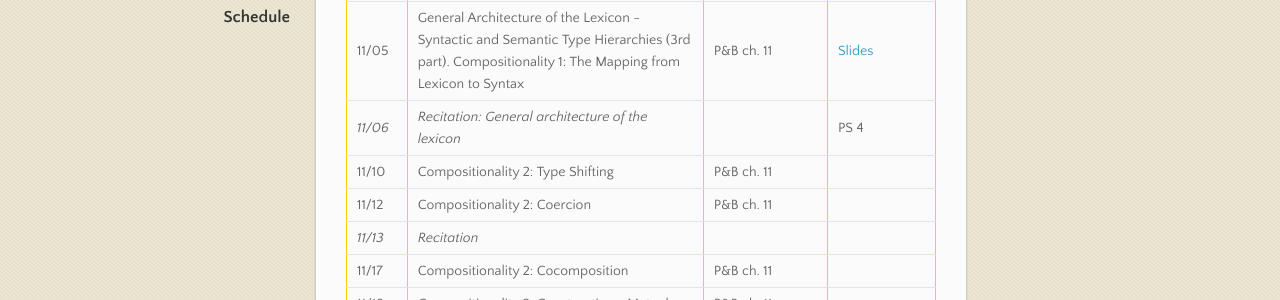
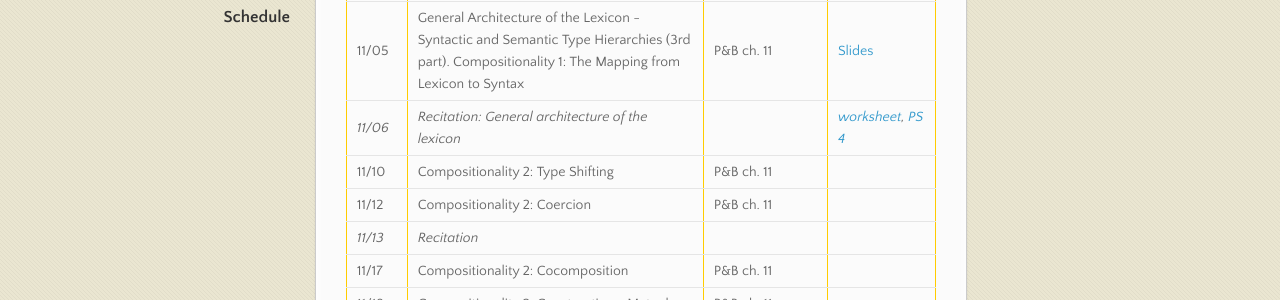
Before and after one commit to the-lexicon-2020/the-lexicon-2020.github.io, a Jekyll site: the page built from _pages/index.markdown, in a window 1280 px wide and 900 px high, scrolled down 2168 px. Shown: the part 303-603 px from the top of the window. Built offline with Jekyll 4.4.1, drawn with Linux system fonts in a browser that asks for light colours; our own code applies the rules of GitHub Pages for plain Markdown files.

Commit message:
update schedule 11/06

```diff
--- a/_pages/index.markdown
+++ b/_pages/index.markdown
@@ -58,7 +58,7 @@ Professor [James Pustejovsky](mailto:jamesp@brandeis.edu)
 *10/30* | *Recitation: Quiz 2 - Lexical Structures* | |
 11/03 | Open office hours | |
 11/05 | General Architecture of the Lexicon - Syntactic and Semantic Type Hierarchies (3rd part). Compositionality 1: The Mapping from Lexicon to Syntax | P&B ch. 11 | [Slides](https://brandeis.box.com/s/0ph2b61lfb0m357b5tf8y2ig9rn5t87y)
-*11/06* | *Recitation: General architecture of the lexicon* | | PS 4
+*11/06* | *Recitation: General architecture of the lexicon* | | *[worksheet](https://docs.google.com/document/d/1i1_XhILdB6yhWPY67zhAqa3fYN6DmO2fGdqJho9ehSg/edit#), [PS 4](https://docs.google.com/document/d/1PRMf5uh4jreSmFUYVikeimlQRdVNaTtcmSV2LOZd6wo/edit)*
 11/10 | Compositionality 2:  Type Shifting | P&B ch. 11 |
 11/12 | Compositionality 2: Coercion  | P&B ch. 11 |
 *11/13* | *Recitation* | |
```
